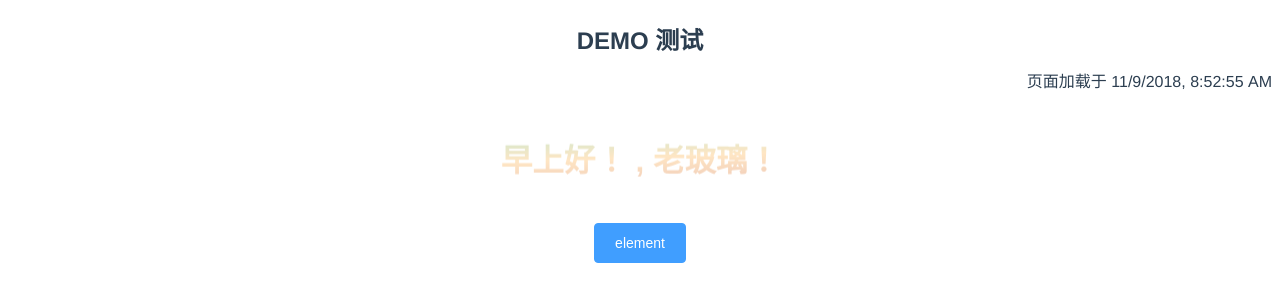
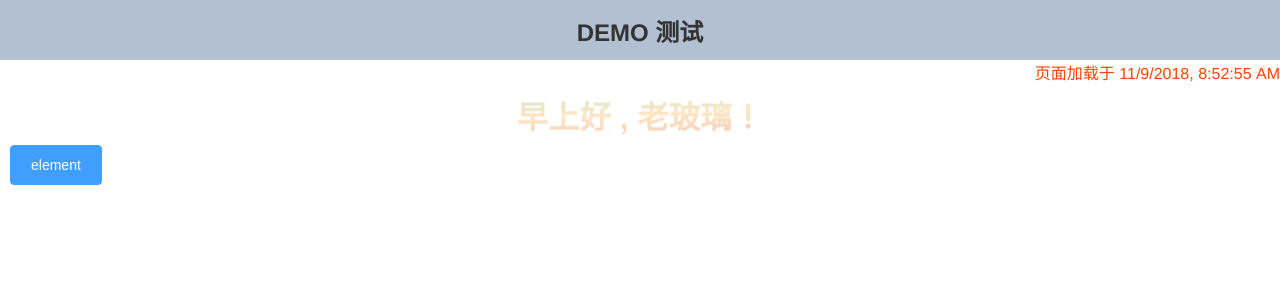
Before and after one commit to chengheai/daily-vue-demo, a Vue app: page /#/ in a window 1280 px wide. Shown: the top 302 px of the page. Built offline with nearby package versions, Linux system fonts and the light colour scheme.

Commit message:
fix eslint 🐙

```diff
--- a/src/App.vue
+++ b/src/App.vue
@@ -9,15 +9,19 @@
 <script>
 export default {
   name: 'App',
-  data(){
+  data() {
     return {
-      msg: '页面加载于 ' + new Date().toLocaleString(),
+      msg: '页面加载于 ' + new Date().toLocaleString()
     }
   }
 };
 </script>
 
 <style>
+*{
+  margin: 0;
+  padding: 0;
+}
 #app {
   font-family: 'Avenir', Helvetica, Arial, sans-serif;
   -webkit-font-smoothing: antialiased;
@@ -27,10 +31,13 @@ export default {
 .el-header{
   height: 60px;
   display: flex;
+  background-color: #b3c0d1;
+  color: #333;
   justify-content: center;
   align-items: center;
 }
 .sedtitle{
+  color: #FF4200;
   display: block;
   display: flex;
   justify-content: flex-end;
--- a/src/components/HelloWorld.vue
+++ b/src/components/Dashboard.vue
@@ -10,27 +10,36 @@
 </template>
 
 <script>
-var now = new Date(), hour = now.getHours();
+var hour = new Date().getHours();
 export default {
   name: 'HelloWorld',
-  data () {
+  data() {
     return {
       greeting: 'Welcome to Your Vue.js App'
     }
   },
   methods: {
-    greet(){
-      if(hour < 6){this.greeting = '凌晨好！';}
-      else if (hour < 9){this.greeting  = '早上好！';}
-      else if (hour < 12){this.greeting  = '上午好！';}
-      else if (hour < 14){this.greeting  = '中午好！';}
-      else if (hour < 17){this.greeting  = '下午好！';}
-      else if (hour < 19){this.greeting  = '傍晚好！';}
-      else if (hour < 22){this.greeting  = '晚上好！';}
-      else {this.greeting  = '夜深了，早点休息！';}
+    greet() {
+      if (hour < 6) {
+        this.greeting = '凌晨好';
+      } else if (hour < 9) {
+        this.greeting = '早上好';
+      } else if (hour < 12) {
+        this.greeting = '上午好';
+      } else if (hour < 14) {
+        this.greeting = '中午好';
+      } else if (hour < 17) {
+        this.greeting = '下午好';
+      } else if (hour < 19) {
+        this.greeting = '傍晚好';
+      } else if (hour < 22) {
+        this.greeting = '晚上好';
+      } else {
+        this.greeting = '夜深了，早点休息';
+      }
     }
   },
-  mounted(){
+  mounted() {
     this.greet()
   }
 }
@@ -41,6 +50,10 @@ export default {
 .gree-wrap{
   display: block;
   width: 100%;
+}
+.el-row{
+  display: flex;
+  justify-content: flex-start;
 }
 h2 {
   text-align: center;
--- a/src/router/index.js
+++ b/src/router/index.js
@@ -1,6 +1,6 @@
 import Vue from 'vue'
 import Router from 'vue-router'
-import HelloWorld from '@/components/HelloWorld'
+import Dashboard from '@/components/Dashboard'
 import Element from '@/components/Element'
 
 Vue.use(Router)
@@ -9,8 +9,8 @@ export default new Router({
   routes: [
     {
       path: '/',
-      name: 'HelloWorld',
-      component: HelloWorld
+      name: 'Dashboard',
+      component: Dashboard
     },
     {
       path: '/element',
```
Also changed, not shown: 9 other files (tests, documents, lock files or other folders).
